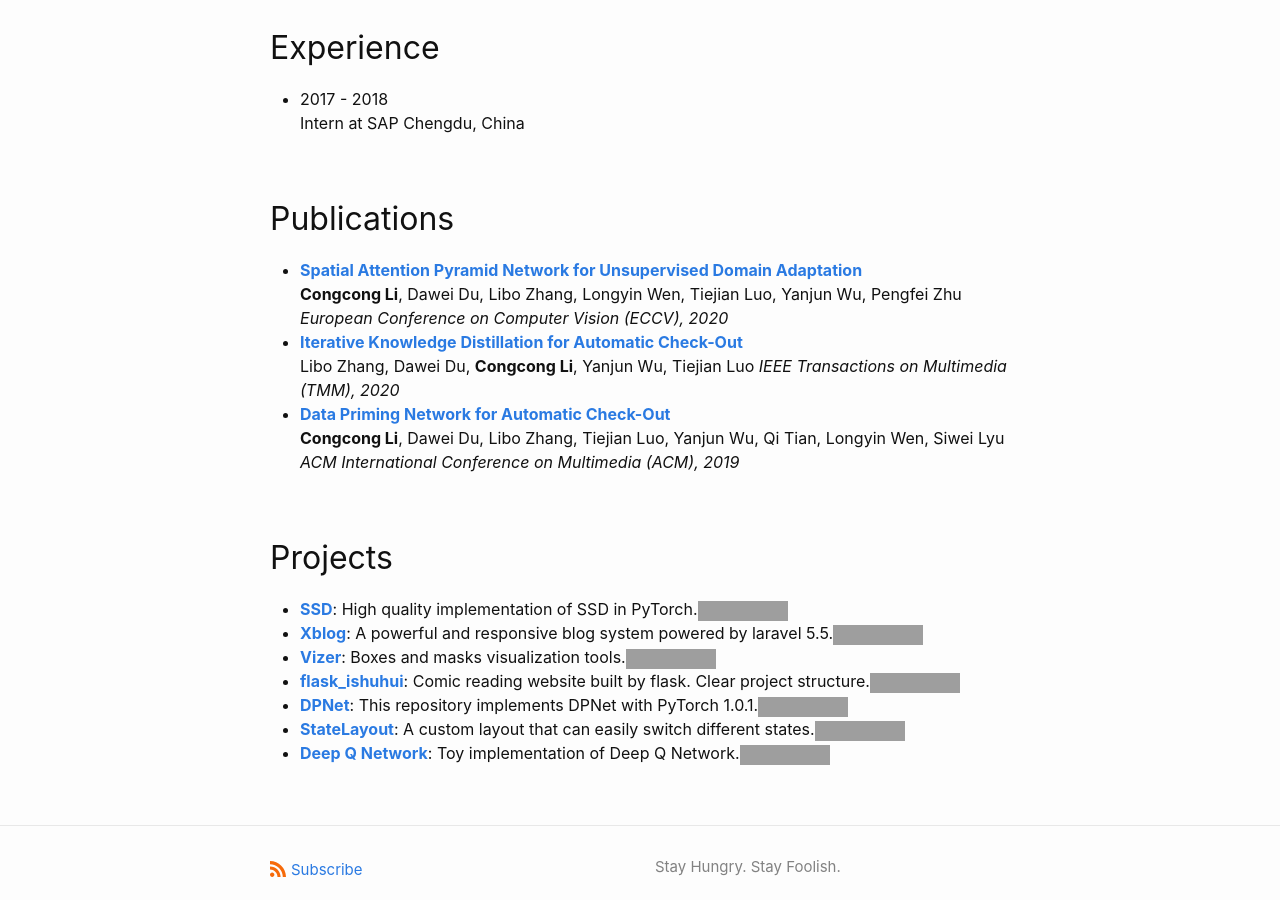
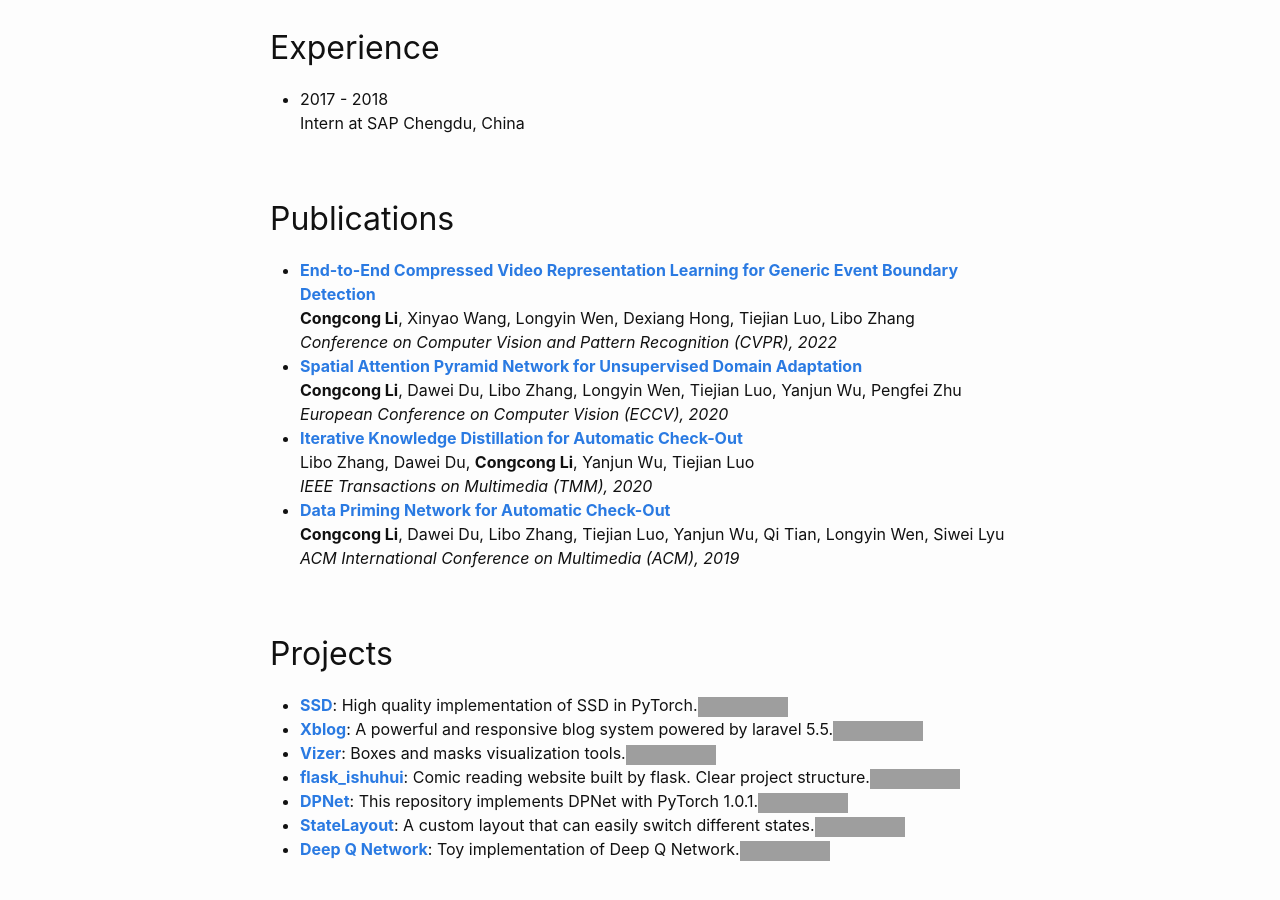
Before and after one commit to lccLuffy/lccLuffy.github.io, a Jekyll site: the page built from about.md, in a window 1280 px wide and 900 px high, scrolled down 563 px, cut to the strip 0-900 px from the top of the window. Built offline with Jekyll 4.4.1, drawn with Linux system fonts in a browser that asks for light colours; comment, search, counter and statistics services are not loaded; grey boxes are pictures that could not be loaded.

Commit message:
Update about.md

```diff
--- a/about.md
+++ b/about.md
@@ -19,6 +19,9 @@
   Intern at SAP Chengdu, China
 
 ## Publications
+- [**End-to-End Compressed Video Representation Learning for Generic Event Boundary Detection**](https://arxiv.org/abs/2203.15336)
+  **Congcong Li**, Xinyao Wang, Longyin Wen, Dexiang Hong, Tiejian Luo, Libo Zhang
+  *Conference on Computer Vision and Pattern Recognition (CVPR), 2022*
 - [**Spatial Attention Pyramid Network for Unsupervised Domain Adaptation**](https://arxiv.org/abs/2003.12979)
   **Congcong Li**, Dawei Du, Libo Zhang, Longyin Wen, Tiejian Luo, Yanjun Wu, Pengfei Zhu
   *European Conference on Computer Vision (ECCV), 2020*
```
